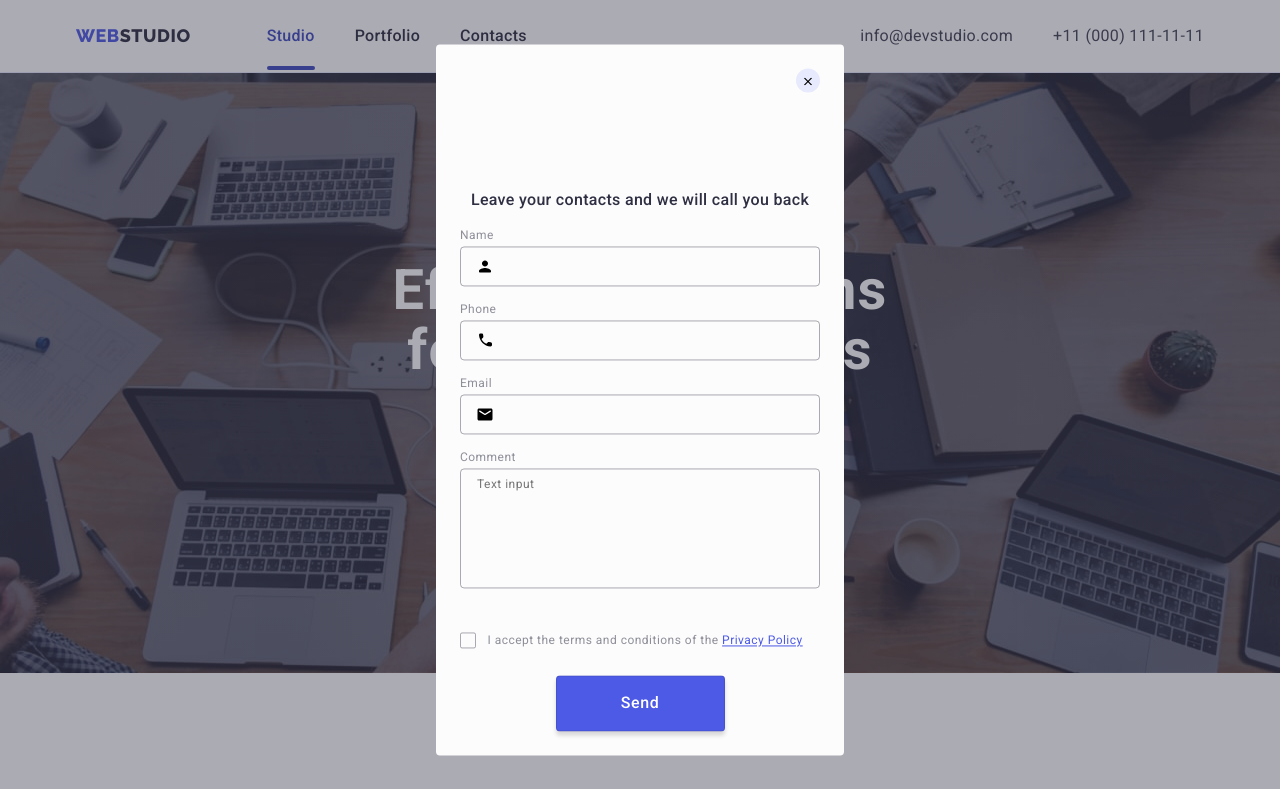
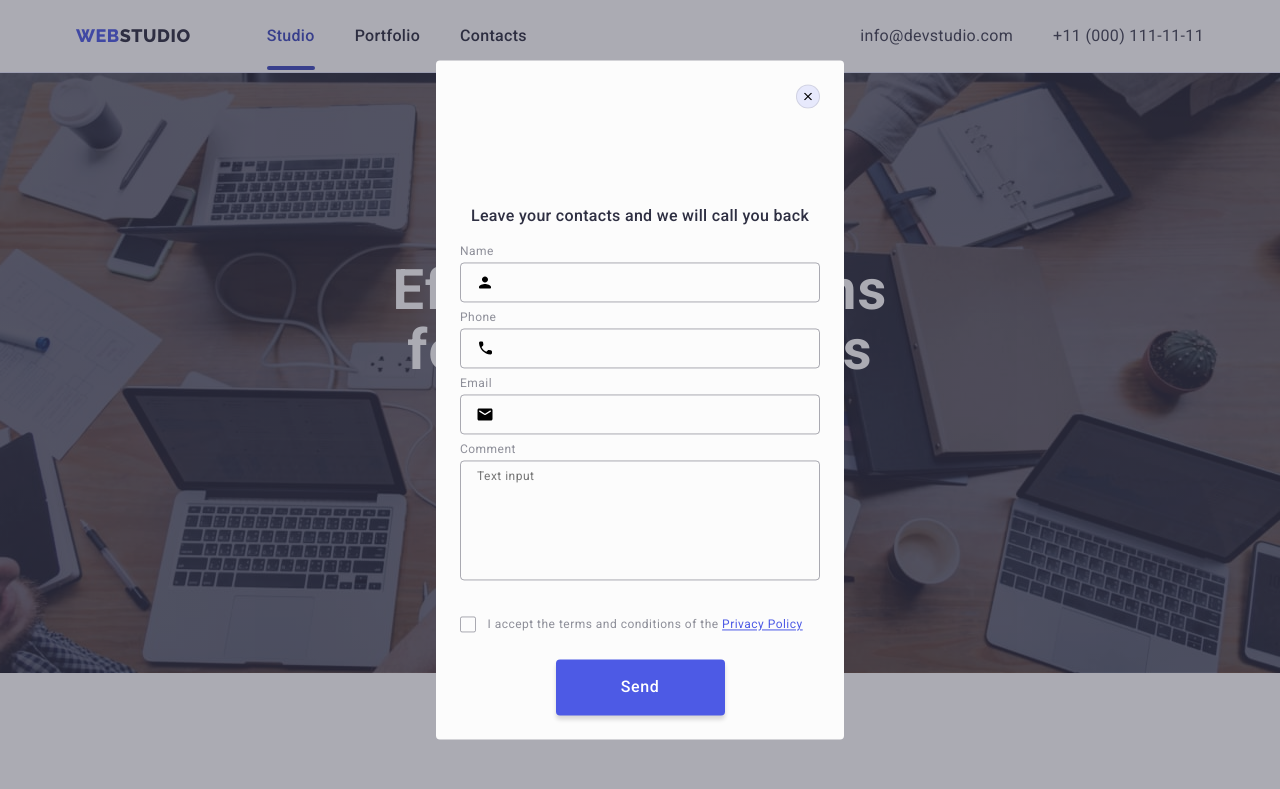
Before and after one commit to ElenaYa/goit-markup-hw-05, a plain HTML site: page index.html in a window 1280 px wide. Shown: the top 789 px of the page. Drawn offline with nearby package versions, Linux system fonts and the light colour scheme.

Commit message:
commit after second checking

```diff
--- a/css/styles.css
+++ b/css/styles.css
@@ -492,7 +492,7 @@ img {
   padding-right: 24px;
   padding-bottom: 24px;
   border-radius: 4px;
-  background: var(--DAIRY, #fcfcfc);
+  background: #fcfcfc;
   box-shadow: (0px 1px 1px rgba(0, 0, 0, 0.14)),
     (0px 1px 3px rgba(0, 0, 0, 0.12)), (0px 1px 2px rgba(0, 0, 0, 0.2));
   transition: transform 250ms cubic-bezier(0.4, 0, 0.2, 1);
@@ -505,18 +505,30 @@ img {
   width: 24px;
   height: 24px;
   background-color: #e7e9fc;
+  border: 1px solid rgba(0, 0, 0, 0.1);
+  border-radius: 50%;
+  display: flex;
+  align-items: center;
+  justify-content: center;
+  padding: 0;
+  cursor: pointer;
+  transition: background-color 250ms cubic-bezier(0.4, 0, 0.2, 1),
+    border 250ms cubic-bezier(0.4, 0, 0.2, 1);
+}
+.close-btn:hover,
+.close-btn:focus {
+  background-color: #404bbf;
   border: none;
-  border-radius: 50%;
 }
-.close-btn-icon {
-  transition: stroke 250ms ease-out;
-}
-.close-btn:hover > .close-btn-icon {
-  fill: #ffffff;
-}
+.close-btn:hover > .close-btn-icon,
 .close-btn:focus > .close-btn-icon {
   fill: #ffffff;
 }
+
+.close-btn-icon {
+  transition: fill 250ms cubic-bezier(0.4, 0, 0.2, 1);
+}
+
 .callback-form-description {
   color: var(--NAVY-BLUE, #2e2f42);
   text-align: center;
@@ -529,7 +541,7 @@ img {
   margin-bottom: 16px;
 }
 .callback-form-field-wrapper {
-  margin-bottom: 16px;
+  margin-bottom: 8px;
 }
 .callback-form-field-label {
   display: block;
@@ -629,24 +641,25 @@ img {
   text-decoration-line: underline;
 }
 .callback-btn {
-  display: flex;
+  display: block;
   align-items: center;
   justify-content: center;
   min-width: 169px;
   height: 56px;
   padding: 0;
   border-radius: 4px;
-  border: 1px solid rgba(0, 0, 0, 0.1);
-  background-color: var(--IRIS, #4d5ae5);
+  border: none;
+  background-color: #4d5ae5;
   box-shadow: 0px 4px 4px 0px rgba(0, 0, 0, 0.15);
-  color: var(--WHITE, #fff);
+  color: #ffffff;
   transition: background-color 250ms cubic-bezier(0.4, 0, 0.2, 1),
     border 250ms cubic-bezier(0.4, 0, 0.2, 1);
+  font-family: 'Roboto', sans-serif;
   text-align: center;
   font-size: 16px;
   font-weight: 500;
   line-height: 1.5;
-  letter-spacing: 0.64px;
+  letter-spacing: 0.04em;
   margin-left: auto;
   margin-right: auto;
   cursor: pointer;
--- a/index.html
+++ b/index.html
@@ -373,14 +373,14 @@
             </div>
 
         </div>
-        </div>
+
     </footer>
 
     <!-- MODAL WINDOW -->
 
     <div class="modal-backdrop">
         <div class="modal">
-            <button class="close-btn">
+            <button class="close-btn" type="button">
                 <svg class="close-btn-icon" width="8" height="8" aria-label="modal close button">
                     <use href="./images/icons.svg#icon-close-black"></use>
                 </svg>
@@ -440,8 +440,9 @@
                             Policy</a>
                     </label>
                 </div>
+                <button class="callback-btn" type="submit">Send</button>
             </form>
-            <button class="callback-btn" type="button">Send</button>
+
         </div>
     </div>
 
```
